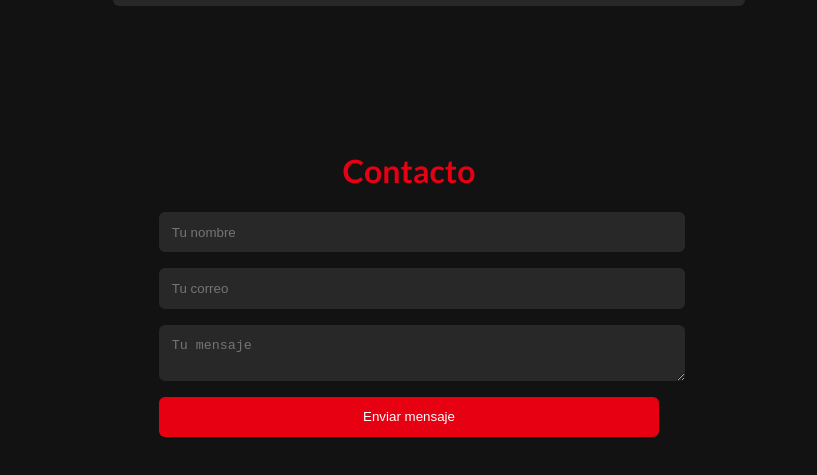
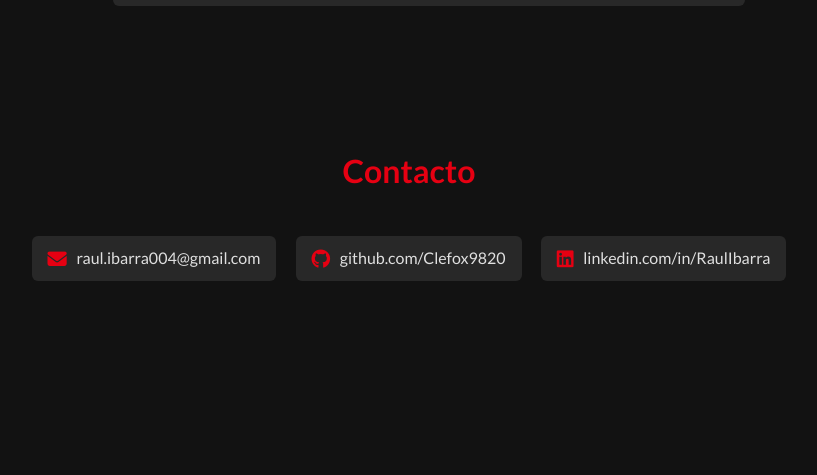
Before and after one commit to Clefox9820/PaginaWebPersonal, an Angular app: page / in a window 1280 px wide. Shown: the part 1446-1921 px from the top of the page, without its empty margins (287-1104 px from the left). After the commit the page ends 1791 px from the top, so only its background shows below. Built offline with nearby package versions, Linux system fonts and the light colour scheme; no server answers.

Commit message:
refactor(contact): Modificar plantilla de contacto y mejorar estilos.
Se modifico la plantilla de la sección de contacto para una mejor apariencia, al igual que se mejoro los estilos modifcando el scss e importando los iconos de fontAwesome

```diff
--- a/src/app/features/contact/contact.component.html
+++ b/src/app/features/contact/contact.component.html
@@ -1,9 +1,26 @@
 <section id="contact" class="contact-section">
   <h2>Contacto</h2>
-  <form>
-    <input type="text" placeholder="Tu nombre" required />
-    <input type="email" placeholder="Tu correo" required />
-    <textarea placeholder="Tu mensaje" required></textarea>
-    <button type="submit">Enviar mensaje</button>
-  </form>
+  <ul class="contact-list">
+    <li>
+      <a href="mailto:raul.ibarra004@gmail.com" target="_blank">
+        <i class="fas fa-envelope"></i>
+        <span>raul.ibarra004&#64;gmail.com</span>
+      </a>
+    </li>
+    <li>
+      <a href="https://github.com/Clefox9820" target="_blank">
+        <i class="fab fa-github"></i>
+        github.com/Clefox9820
+      </a>
+    </li>
+    <li>
+      <a
+        href="https://www.linkedin.com/in/raul-ibarra-3a1803306/"
+        target="_blank"
+      >
+        <i class="fab fa-linkedin"></i>
+        linkedin.com/in/RaulIbarra
+      </a>
+    </li>
+  </ul>
 </section>
--- a/src/app/features/contact/contact.component.scss
+++ b/src/app/features/contact/contact.component.scss
@@ -1,36 +1,47 @@
 .contact-section {
+  text-align: center;
   padding: 3rem 0;
-  text-align: center;
 
-  h2 { font-size: 2rem; color: var(--accent); margin-bottom: 1rem; }
+  h2 {
+    font-size: 2rem;
+    color: var(--accent);
+    margin-bottom: 1.5rem;
+  }
 
-  form {
-    display: flex;
-    flex-direction: column;
-    gap: 1rem;
-    max-width: 500px;
-    margin: 0 auto;
+  .contact-list {
+    list-style: none;
+    padding: 0;
+    display: inline-flex;
+    flex-wrap: wrap;
+    gap: 1.2rem;
+    justify-content: center;
 
-    input, textarea {
-      width: 100%;
-      padding: 0.8rem;
-      border: none;
-      border-radius: 6px;
-      background: var(--bg-card);
-      color: var(--text-primary);
-    }
+    li {
+      a {
+        display: flex;
+        align-items: center;
+        gap: 0.6rem;
+        padding: 0.6rem 1rem;
+        background: var(--bg-card);
+        border-radius: 6px;
+        color: var(--text-primary);
+        text-decoration: none;
+        transition: background 0.2s ease, color 0.2s ease, transform 0.2s ease;
 
-    button {
-      background: var(--accent);
-      color: #fff;
-      border: none;
-      padding: 0.8rem;
-      border-radius: 6px;
-      cursor: pointer;
-      transition: filter 0.2s ease;
+        i {
+          font-size: 1.2rem;
+          color: var(--accent);
+        }
 
-      &:hover {
-        filter: brightness(0.9);
+        &:hover {
+          background: var(--bg-hover);
+          color: var(--text-color);
+          transform: translateY(-2px);
+
+          i {
+            color: var(--text-color);
+          }
+        }
       }
     }
   }
--- a/src/index.html
+++ b/src/index.html
@@ -1,15 +1,21 @@
-<!doctype html>
+<!DOCTYPE html>
 <html lang="en">
-<head>
-  <meta charset="utf-8">
-  <title>PaginaWebPersonal</title>
-  <base href="/">
-  <meta name="viewport" content="width=device-width, initial-scale=1">
-  <link rel="icon" type="image/x-icon" href="favicon.ico">
-  <link href="https://fonts.googleapis.com/css2?family=Lato:wght@400;700&display=swap" rel="stylesheet">
-
-</head>
-<body>
-  <app-root></app-root>
-</body>
+  <head>
+    <meta charset="utf-8" />
+    <title>Raúl Ibarra Delgadillo</title>
+    <base href="/" />
+    <meta name="viewport" content="width=device-width, initial-scale=1" />
+    <link rel="icon" type="image/x-icon" href="aboutMePhoto.png" />
+    <link
+      href="https://fonts.googleapis.com/css2?family=Lato:wght@400;700&display=swap"
+      rel="stylesheet"
+    />
+    <link
+      rel="stylesheet"
+      href="https://cdnjs.cloudflare.com/ajax/libs/font-awesome/6.4.0/css/all.min.css"
+    />
+  </head>
+  <body>
+    <app-root></app-root>
+  </body>
 </html>
```
